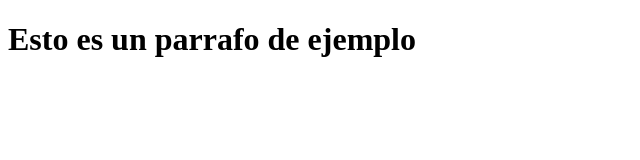
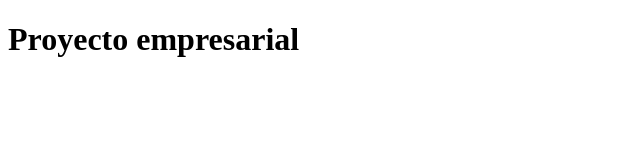
Before and after one commit to gcasfier45/repasogit, a plain HTML site: page index.html in a window 1280 px wide. Shown: the whole page, without its empty margins (0-640 px from the left). Drawn offline with Linux system fonts and the light colour scheme.

Commit message:
parrafo y tamaño de fuente

```diff
--- a/index.html
+++ b/index.html
@@ -5,8 +5,9 @@
     <meta http-equiv="X-UA-Compatible" content="IE=edge">
     <meta name="viewport" content="width=device-width, initial-scale=1.0">
     <title>Document</title>
+    <link rel="stylesheet" href="css/estilos.css">
 </head>
 <body>
-    <h1>Esto es un parrafo de ejemplo</h1>
+    <h1>Proyecto empresarial</h1>
 </body>
 </html>
```
